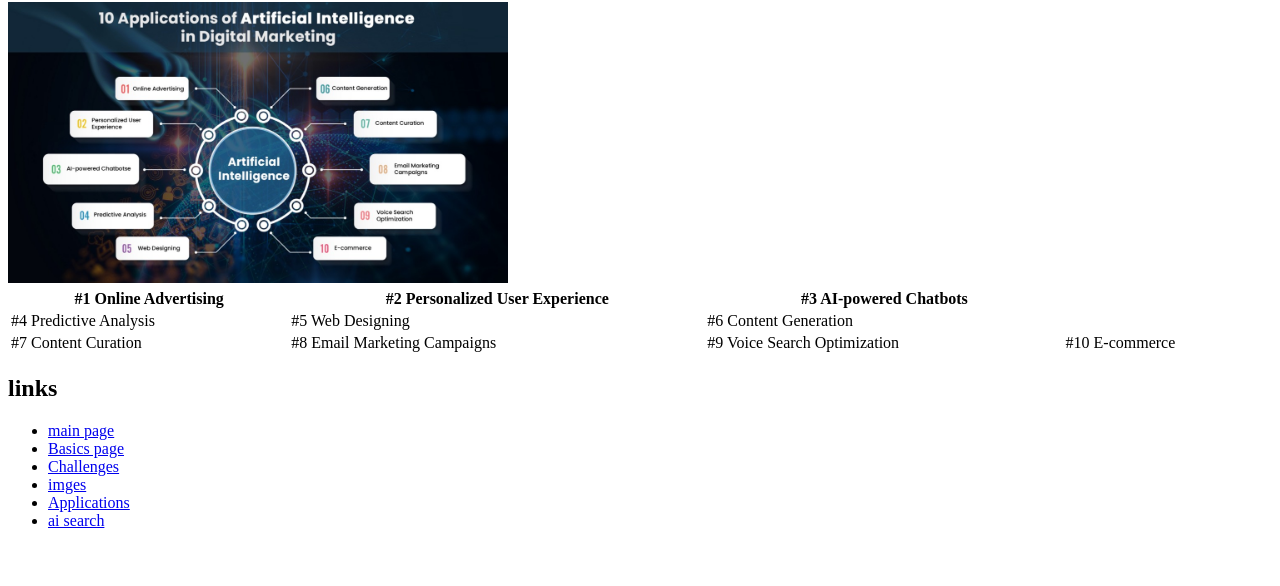
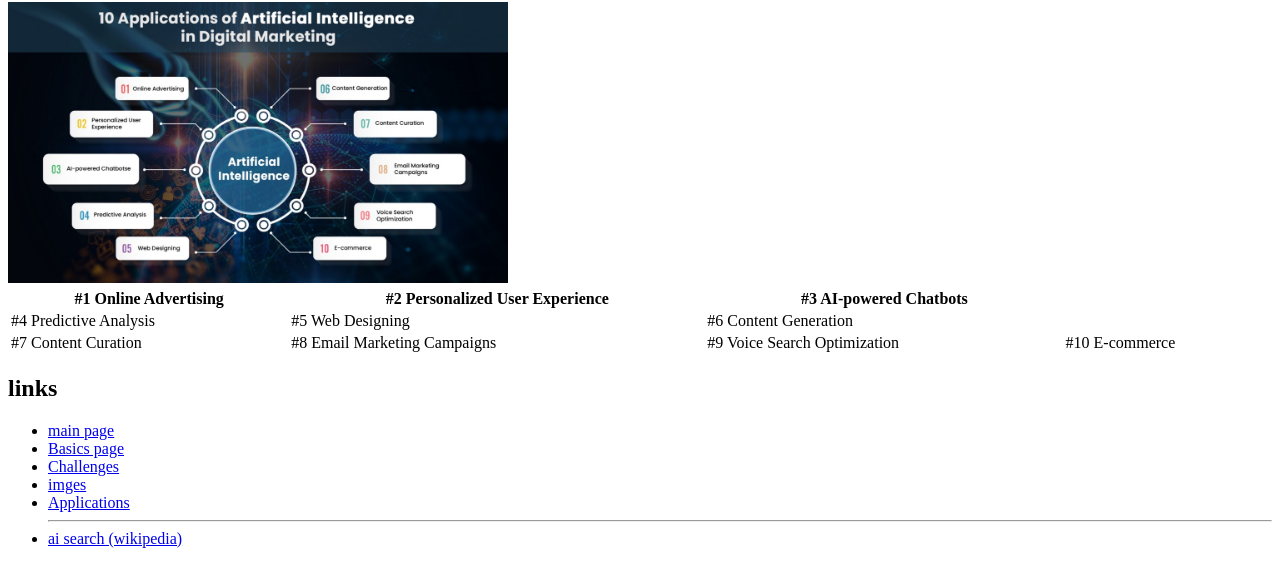
Before and after one commit to Abdullah-Salah-1/html.project.repository, a plain HTML site: page applications.html in a window 1280 px wide. Shown: the part 78-664 px from the top of the page. Drawn offline with Linux system fonts and the light colour scheme.

Commit message:
Update applications.html

```diff
--- a/applications.html
+++ b/applications.html
@@ -34,7 +34,8 @@
 <li><a href="challenges page.html">Challenges</a> </li>
 <li><a href="Imges page.html">imges </a> </li>
 <li><a href="applications.html">Applications</a> </li>
-<li><a href="https://en.wikipedia.org/wiki/Artificial_intelligence">ai search</a> </li>
+<hr>
+<li><a href="https://en.wikipedia.org/wiki/Artificial_intelligence">ai search (wikipedia)</a> </li>
 </ul>
 
 </body>
```
